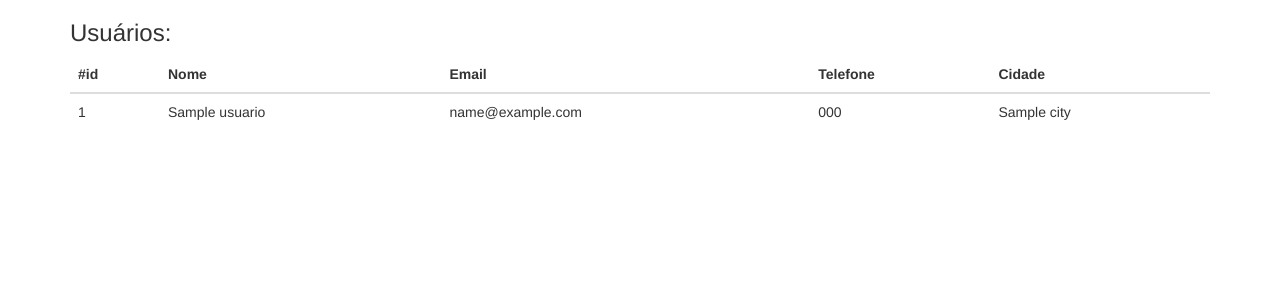
After one commit to hvmazzola/listagem-refera, a Flask app: template templates/listagem.html in a window 1280 px wide. The commit adds this page. Shown: the top 300 px of the page. Run offline with Flask 2, Linux system fonts and the light colour scheme; the template is opened without the code that fills it: most values are stand-ins (such as "Sample title", 1, 10 or a date in 2020); some libraries are stand-ins or nearby versions.

Commit message:
versão final

```diff
--- a/app.py
+++ b/app.py
@@ -17,7 +17,7 @@ nav.init_app(app)
 @nav.navigation()
 def menunavbar():
     menu = Navbar('Teste Refera')
-    menu.items = [View('Home', 'index'), View('Adicionar usuario', 'adicionar')]
+    menu.items = [View('Home', 'index'),View('Usuários', 'listar'), View('Adicionar usuário', 'adicionar')]
     return menu
 
 @app.route("/")
@@ -35,10 +35,10 @@ def adicionar():
 
     return render_template('formulario.html', title='Autenticação de usuários', form=f, menu=0)
 
-@app.route("/consulta_api",methods=['GET'])
-def consulta_api():
-    resultado = requests.get("https://jsonplaceholder.typicode.com/users")
-    return (str(resultado.text))
+@app.route('/listar',methods=['GET'])
+def listar():
+    resultado = requests.get("https://jsonplaceholder.typicode.com/users").json()
+    return render_template('listagem.html',usuarios=resultado)
 
 if __name__=='__main__':
     app.run(host='0.0.0.0',port=5000,debug=True)
--- a/templates/formulario.html
+++ b/templates/formulario.html
@@ -7,7 +7,7 @@
     <div class="row">
         <div class="col-md-4">
             {{ wtf.quick_form(form, button_map={'salvar':'primary'}) }}
-            <a class="btn btn-primary" href="/" role="button">Cancelar</a>
+            <a class="btn btn-primary" href="/listar" role="button">Cancelar</a>
 
 
         </div>
--- /dev/null
+++ b/templates/listagem.html
@@ -0,0 +1,35 @@
+{% extends "base.html" %}
+{% import 'bootstrap/wtf.html' as wtf %}
+
+
+{% block app_content %}
+
+
+
+
+    <table class="table table-sm">
+
+    <h3> Usuários: </h3>
+        <thead>
+            <th scope="col">#id</th>
+            <th scope="col">Nome</th>
+            <th scope="col">Email</th>
+            <th scope="col">Telefone</th>
+            <th scope="col">Cidade</th>
+        </thead>
+            {% for usuario in usuarios%}
+        <tbody>
+        <tr>
+            <td scope="row"> {{ usuario["id"] }}</td>
+            <td scope="row"> {{ usuario["name"] }}</td>
+            <td scope="row"> {{ usuario["email"] }}</td>
+            <td scope="row"> {{ usuario["phone"] }}</td>
+            <td scope="row"> {{ usuario["address"]["city"] }}</td>
+
+        </tr>
+        </tbody>
+            {% endfor %}
+    </table>
+
+
+{% endblock %}
```
Also changed, not shown: templates/index.html (+14 -1 lines).
